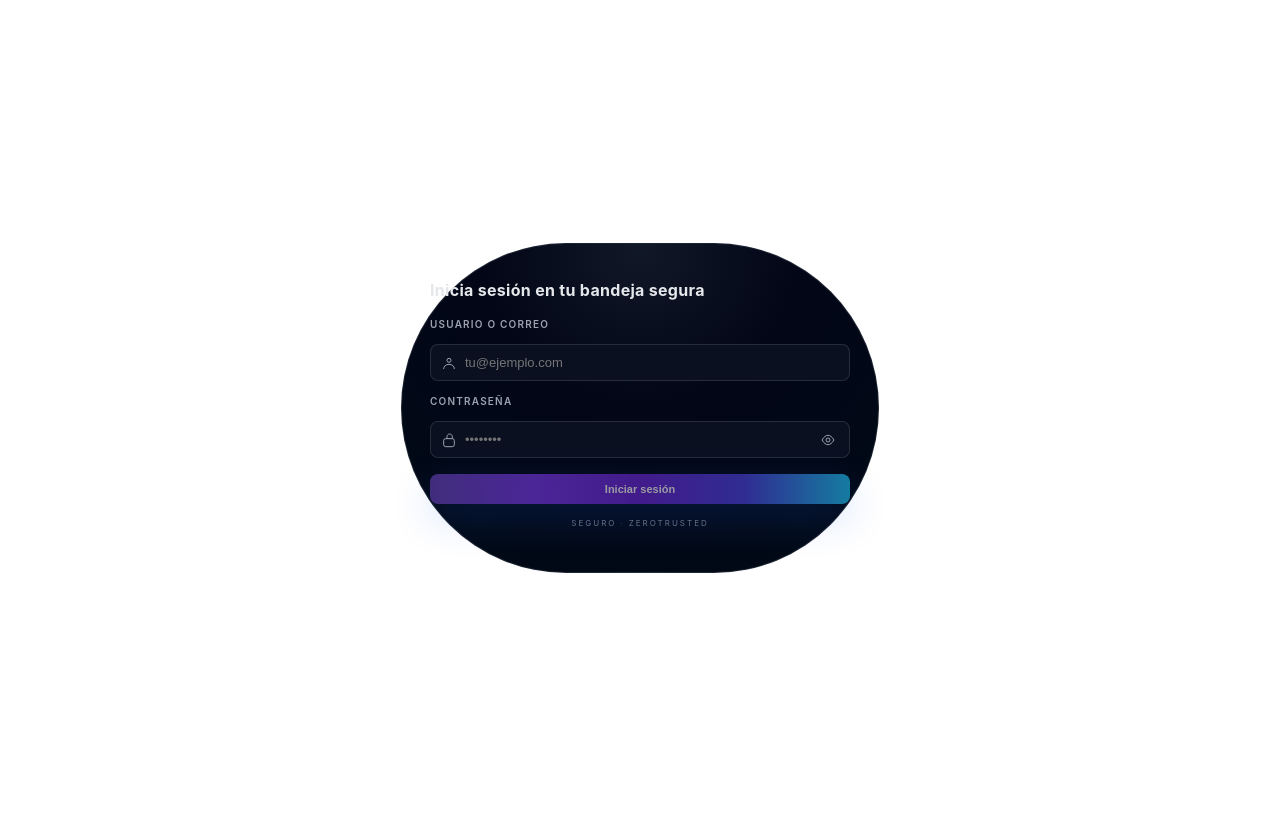
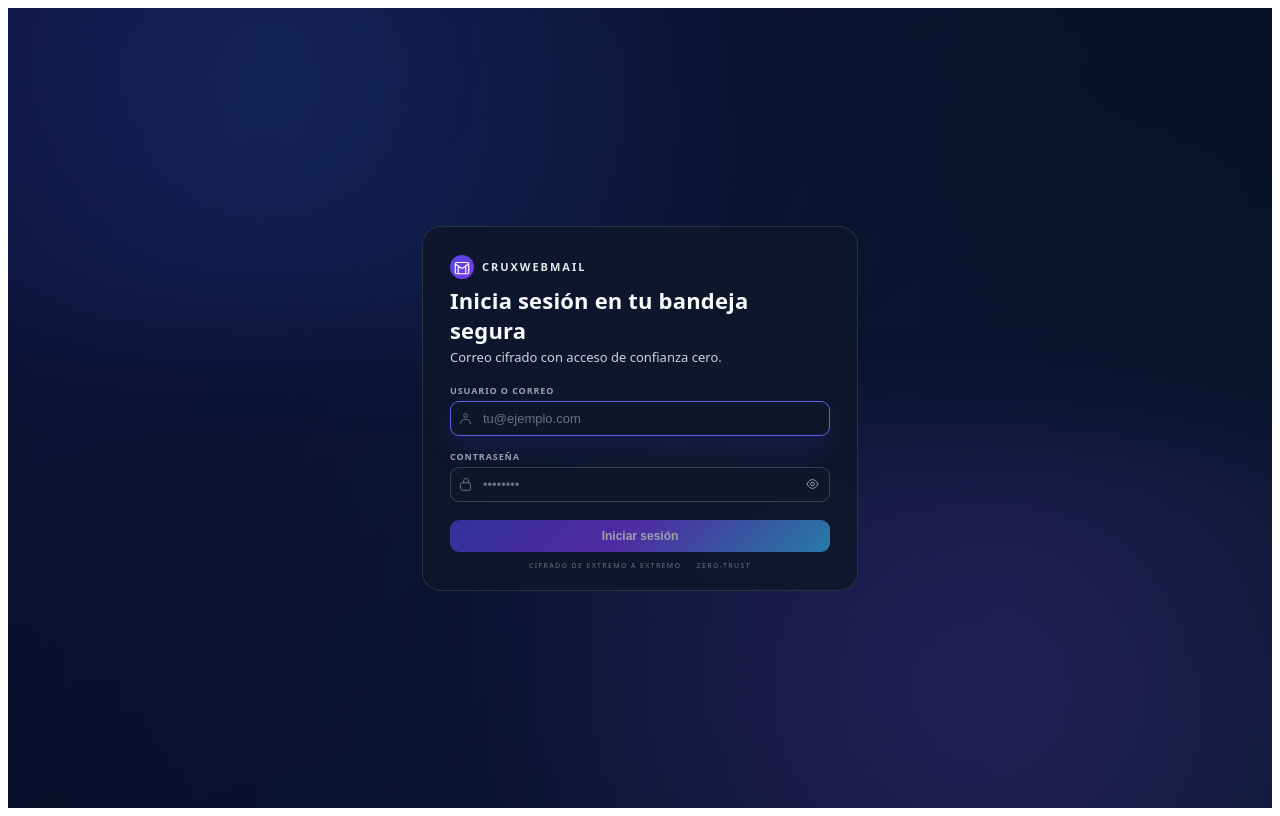
Before and after one commit to UID0xNull/Crux-Webmail, a Next.js app in the folder src/web/: page /login in a window 1280 px wide. Built offline with nearby package versions, Linux system fonts and the light colour scheme.

Commit message:
Update page.tsx

```diff
--- a/src/web/app/login/page.tsx
+++ b/src/web/app/login/page.tsx
@@ -8,7 +8,7 @@ import type { ClientFingerprint } from 'lib/types';
 /* ─── Icons (simple, no external lib) ────────────── */
 function MailIcon() {
   return (
-    <svg width="20" height="20" viewBox="0 0 24 24" fill="none" stroke="currentColor" strokeWidth="1.5">
+    <svg width="18" height="18" viewBox="0 0 24 24" fill="none" stroke="currentColor" strokeWidth="1.6">
       <path strokeLinecap="round" strokeLinejoin="round" d="M3 8L10.89 13.26C11.2187 13.4793 11.6099 13.5886 12 13.5886C12.39 13.5886 12.7812 13.4793 13.11 13.26L21 8M7 10V19C7 20.1046 7.89543 21 9 21H15C16.1046 21 17 20.1046 17 19V10M3 8C3 6.89543 3.89543 6 5 6H19C20.1046 6 21 6.89543 21 8V19C21 20.1046 20.1046 21 19 21H5C3.89543 21 3 20.1046 3 19V8Z" />
     </svg>
   );
@@ -16,7 +16,7 @@ function MailIcon() {
 
 function UserIcon() {
   return (
-    <svg width="16" height="16" viewBox="0 0 24 24" fill="none" stroke="currentColor" strokeWidth="1.5">
+    <svg width="15" height="15" viewBox="0 0 24 24" fill="none" stroke="currentColor" strokeWidth="1.6">
       <circle cx="12" cy="8" r="3" />
       <path d="M4 21C4 17.134 7.13401 14 12 14C16.866 14 20 17.134 20 21" />
     </svg>
@@ -25,7 +25,7 @@ function UserIcon() {
 
 function LockIcon() {
   return (
-    <svg width="16" height="16" viewBox="0 0 24 24" fill="none" stroke="currentColor" strokeWidth="1.5">
+    <svg width="15" height="15" viewBox="0 0 24 24" fill="none" stroke="currentColor" strokeWidth="1.6">
       <rect x="4" y="10" width="16" height="12" rx="3" />
       <path d="M9 10V7C9 4.79086 10.7909 3 13 3C15.2091 3 17 4.79086 17 7V10" />
     </svg>
@@ -34,7 +34,7 @@ function LockIcon() {
 
 function EyeIcon() {
   return (
-    <svg width="16" height="16" viewBox="0 0 24 24" fill="none" stroke="currentColor" strokeWidth="1.5">
+    <svg width="15" height="15" viewBox="0 0 24 24" fill="none" stroke="currentColor" strokeWidth="1.6">
       <path d="M3 12C6 7 9 5 12 5C15 5 18 7 21 12C18 17 15 19 12 19C9 19 6 17 3 12Z" />
       <circle cx="12" cy="12" r="3" />
     </svg>
@@ -43,7 +43,7 @@ function EyeIcon() {
 
 function EyeOffIcon() {
   return (
-    <svg width="16" height="16" viewBox="0 0 24 24" fill="none" stroke="currentColor" strokeWidth="1.5">
+    <svg width="15" height="15" viewBox="0 0 24 24" fill="none" stroke="currentColor" strokeWidth="1.6">
       <path d="M3 3L21 21" />
       <path d="M7 8C6.56173 9.15838 6 11 6 12C6 16.4183 9.58172 19 14 19" />
       <path d="M9 5C8.31581 5.09866 7 5.5 6 6C6 6 7.5 11 12 15C15 17.5 18.5 17.5 21 15" />
@@ -52,24 +52,26 @@ function EyeOffIcon() {
 }
 
 function SpinnerIcon() {
-  return (
-    <span className="spinner">Verificando…</span>
-  );
+  return <span className="login-spinner" />;
 }
 
 /* ─── Suspense fallback ────────────── */
 function LoginFallback() {
   return (
-    <div style={{ display:'flex', alignItems:'center', justifyContent:'center', height:'100vh' }}>
-      <div style={{ textAlign:'center', color:'#9ca3af', fontSize:12, letterSpacing:0.5 }}>
-        <span className="spinner" />
-        <p style={{ marginTop:6, fontWeight:500 }}>Inicializando entorno…</p>
+    <div style={{ minHeight:'100vh', width:'100%', boxSizing:'border-box', display:'flex', alignItems:'center', justifyContent:'center' }}>
+      <style>{`
+        @keyframes spin{to{transform:rotate(360deg)}}
+        .login-fb-spinner{width:18px;height:18px;border-radius:50%;border:2px solid rgba(75,85,99,0.4);border-top-color:#6b46c1;animation:spin 0.9s linear infinite;display:inline-block}
+      `}</style>
+      <div style={{ display:'flex', flexDirection:'column', alignItems:'center', gap:12, color:'#cbd5e1', fontFamily:'system-ui,-apple-system,BlinkMacSystemFont,sans-serif' }}>
+        <span className="login-fb-spinner" />
+        <p style={{ margin:0, fontSize:13, fontWeight:500, letterSpacing:0.3 }}>Inicializando entorno…</p>
       </div>
     </div>
   );
 }
 
-/* ─── Login Form (core logic unchanged) ───────────── */
+/* ─── Login Form (core logic unchanged; UI overhauled) ─── */
 function LoginForm() {
   const router = useRouter();
   const params = useSearchParams();
@@ -81,18 +83,11 @@ function LoginForm() {
   const [password, setPassword] = useState('');
   const [showPassword, setShowPassword] = useState(false);
   const [localError, setLocalError] = useState<string | null>(null);
-  const [touched, setTouched] = useState<{ username: boolean; password: boolean }>({
-    username: false,
-    password: false,
-  });
-  const [mounted, setMounted] = useState(false);
   const inputRef = useRef<HTMLInputElement>(null);
 
-  /* Hydrate + fingerprint */
+  /* Hydrate + fingerprint (unchanged) */
   useEffect(() => {
-    (async () => {
-      await hydrateAuth();
-    })();
+    (async () => { await hydrateAuth(); })();
 
     const fp: ClientFingerprint = {
       browser: navigator.userAgent.split(' ')[0],
@@ -104,18 +99,17 @@ function LoginForm() {
     };
     useAuthStore.getState().updateFingerprint(fp);
 
-    setMounted(true);
-    setTimeout(() => inputRef.current?.focus(), 300);
+    setTimeout(() => inputRef.current?.focus(), 350);
   }, []);
 
-  /* Redirect if authenticated */
+  /* Redirect if authenticated (unchanged) */
   useEffect(() => {
-    if (isAuthenticated && mounted) {
+    if (isAuthenticated) {
       router.replace(redirectParam || '/dashboard/inbox');
     }
-  }, [isAuthenticated, router, mounted, redirectParam]);
+  }, [isAuthenticated, router, redirectParam]);
 
-  /* Sync error */
+  /* Sync error (unchanged) */
   useEffect(() => {
     if (error) setLocalError(error);
   }, [error]);
@@ -124,7 +118,6 @@ function LoginForm() {
     async (e: React.FormEvent) => {
       e.preventDefault();
       setLocalError(null);
-      setTouched({ username: true, password: true });
 
       if (!username.trim() || !password.trim()) {
         setLocalError('Completa todos los campos para continuar.');
@@ -158,226 +151,343 @@ function LoginForm() {
     [handleSubmit]
   );
 
-  // Subtle entrance animation style
-  const containerStyle = mounted
-    ? { opacity: 1, transform: 'translateY(0)' }
-    : { opacity: 0, transform: 'translateY(8px)' };
-
   return (
-    <div
-      style={{
-        minHeight: '100vh',
-        width: '100%',
-        boxSizing: 'border-box',
-        display: 'flex',
-        alignItems: 'center',
-        justifyContent: 'center',
-        padding: '32px 16px',
-      }}
-    >
+    <div className="login-root">
+      {/* Global styles for login page only */}
       <style>{`
         .login-root *,
         .login-root *::before,
         .login-root *::after {
           box-sizing: border-box;
+          margin: 0;
+          padding: 0;
         }
 
         @keyframes fade-up-in {
-          from { opacity:0; transform:translateY(14px); }
-          to   { opacity:1; transform:translateY(0); }
+          from { opacity: 0; transform: translateY(14px); }
+          to   { opacity: 1; transform: translateY(0); }
+        }
+        @keyframes spin {
+          to { transform: rotate(360deg); }
         }
 
-        .spinner {
-          display:inline-block;
-          width:16px; height:16px; border-radius:50%;
-          border:2px solid rgba(75,85,99,0.35);
-          borderTop-color:#6b46c1;
+        /* Main layout */
+        .login-root {
+          min-height: 100vh;
+          width: 100%;
+          display: flex;
+          align-items: center;
+          justify-content: center;
+          background-color: #020817;
+          color: #e5e7eb;
+          font-family: system-ui, -apple-system, BlinkMacSystemFont, "SF Pro Text", sans-serif;
+          position: relative;
+          overflow: hidden;
+        }
+
+        /* Background ambient gradients */
+        .login-bg {
+          position: absolute;
+          inset: 0;
+          pointer-events: none;
+          z-index: 0;
+        }
+        .login-bg-orb1 {
+          position: absolute;
+          top: -24%; left: -15%;
+          width: 70vw; height: 65vh;
+          background: radial-gradient(circle at center, rgba(37,99,235,0.22), transparent);
+          filter: blur(50px);
+        }
+        .login-bg-orb2 {
+          position: absolute;
+          bottom: -18%; right: -15%;
+          width: 75vw; height: 65vh;
+          background: radial-gradient(circle at center, rgba(147,51,234,0.24), transparent);
+          filter: blur(52px);
+        }
+        .login-bg-soft {
+          position: absolute;
+          inset: 0;
+          background:
+            radial-gradient(circle at top left, rgba(79,70,229,0.16), transparent)
+              top left no-repeat,
+            radial-gradient(circle at bottom right, rgba(56,189,248,0.09), transparent)
+              bottom right no-repeat;
+        }
+
+        /* Card */
+        .login-card {
+          position: relative;
+          z-index: 1;
+          width: 100%;
+          max-width: 436px;
+          padding: 28px 27px 20px;
+          border-radius: 19px;
+          background-color: rgba(15,23,42,0.9);
+          backdrop-filter: blur(26px) saturate(150%);
+          -webkit-backdrop-filter: blur(26px) saturate(150%);
+          border: solid 1px rgba(75,85,99,0.45);
+          box-shadow:
+            0 30px 90px rgba(0,0,0,1),
+            0 0 60px radial-gradient(circle at top left, rgba(79,70,229,0.3), transparent);
+          animation: fade-up-in 0.6s ease-out;
+        }
+
+        /* Header */
+        .login-header {
+          display: flex;
+          align-items: center;
+          gap: 8px;
+          margin-bottom: 2px;
+        }
+        .login-logo-mark {
+          width: 24px; height: 24px;
+          border-radius: 999px;
+          display: inline-flex;
+          align-items: center;
+          justify-content: center;
+          background: linear-gradient(135deg,#4f46e5,#7c3aed);
+          color: #ffffff;
+        }
+        .login-brand {
+          font-size: 11px;
+          font-weight: 600;
+          letter-spacing: 0.18em;
+          text-transform: uppercase;
+          color: #e5e7eb;
+        }
+        .login-title {
+          margin-top: 6px;
+          font-size: 22px;
+          font-weight: 700;
+          letter-spacing: 0.18px;
+          color: #f9fafb;
+        }
+        .login-subtitle {
+          margin-top: 3px;
+          font-size: 13px;
+          color: #cbd5e1;
+        }
+
+        /* Form */
+        .login-form {
+          margin-top: 18px;
+          display: flex;
+          flex-direction: column;
+          gap: 14px;
+        }
+
+        /* Fields */
+        .login-field-label {
+          display: block;
+          font-size: 9px;
+          font-weight: 600;
+          text-transform: uppercase;
+          letter-spacing: 0.1em;
+          color: #9ca3af;
+          margin-bottom: 4px;
+        }
+
+        .login-input-wrap { position: relative; }
+
+        .login-input {
+          width: 100%;
+          padding: 9px 10px 9px 32px;
+          font-size: 13px;
+          color: #e5e7eb;
+          background-color: rgba(15,23,42,0.96);
+          border-radius: 9px;
+          border: solid 1px rgba(75,85,99,0.7);
+          outline: none;
+          transition: all 0.2s ease-out;
+        }
+        .login-input::placeholder { color: #6b7280; font-size: 13px; }
+
+        .login-input:focus {
+          border-color: rgba(99,102,241,0.95);
+          box-shadow: 0 10px 30px rgba(79,70,229,0.16);
+        }
+
+        .login-input-icon {
+          position: absolute;
+          left: 8px; top: 50%; transform: translateY(-50%);
+          color: #6b7280;
+          pointer-events: none;
+          display: inline-flex;
+        }
+
+        .login-eye-btn {
+          position: absolute; right: 7px; top: 50%; transform: translateY(-50%);
+          padding: 3px;
+          background: none; border: none; color: #9ca3af; cursor: pointer;
+          display: inline-flex; align-items: center; justify-content: center;
+          outline: none;
+        }
+
+        /* Error */
+        .login-error {
+          margin-top: -6px;
+          padding: 7px 8px;
+          font-size: 10px;
+          color: #fecaca;
+          background-color: rgba(239,68,68,0.14);
+          border-radius: 8px;
+          display: flex; gap: 6px; align-items: center;
+        }
+
+        /* Button */
+        .login-btn {
+          margin-top: 4px;
+          width: 100%;
+          padding: 9px 12px;
+          font-size: 12px;
+          font-weight: 600;
+          color: #ffffff;
+          border: none;
+          border-radius: 9px;
+          cursor: pointer;
+          position: relative;
+          overflow: hidden;
+          background: linear-gradient(135deg,#4f46e5 0%,#7c3aed 45%,#38bdf8 100%);
+          box-shadow: 0 12px 38px rgba(79,70,229,0.34);
+          transition: transform 0.06s ease-out, box-shadow 0.15s ease-out;
+        }
+
+        .login-btn:hover {
+          transform: translateY(-1px);
+          box-shadow: 0 18px 48px rgba(79,70,229,0.44);
+        }
+
+        .login-btn:active {
+          transform: scale(0.985);
+        }
+
+        .login-btn:disabled {
+          opacity: 0.6; cursor: not-allowed; transform: none; box-shadow: none;
+        }
+
+        /* Spinner */
+        .login-spinner {
+          display: inline-block;
+          width: 13px; height: 13px;
+          border-radius: 50%;
+          border: 2px solid rgba(148,163,253,0.2);
+          border-top-color: #e5e7eb;
           animation: spin 0.9s linear infinite;
         }
 
-        @keyframes spin { to{transform:rotate(360deg)} }
+        /* Footer */
+        .login-footer {
+          margin-top: 9px;
+          display: flex; align-items: center; justify-content: center; gap: 6px;
+          font-size: 7px; letter-spacing: 1.35px; text-transform: uppercase;
+          color: #6b7280;
+        }
 
       `}</style>
 
-      <div
-        className="login-root"
-        style={{
-          width:'100%',
-          maxWidth:'420px',
-          fontFamily: '-apple-system, BlinkMacSystemFont, "SF Pro", system-ui, -system-ui, sans-serif',
-          color:'#e5e7eb',
-          background: 'radial-gradient(circle at top, #111827 0, #020617 40%, #010a15)',
-          borderRadius: '999px',
-          padding:'36px 28px',
-          border:'1px solid rgba(75,85,99,0.35)',
-          boxShadow:
-            '0 40px 100px rgba(0,0,0,0.9), ' +
-            '0 0 60px radial-gradient(circle at top left, rgba(79,70,229,0.35), transparent)',
-          animation: 'fade-up-in 0.6s ease-out',
-        }}
-      >
-        {/* Header */}
-        <div style={{ marginBottom:18 }}>
-          <h1
-            style={{
-              fontSize:16,
-              fontWeight:700,
-              letterSpacing:0.3,
-              color:'#e5e7eb',
-              margin:0,
-            }}
-          >
-            Inicia sesión en tu bandeja segura
-          </h1>
+      {/* Background */}
+      <div className="login-bg">
+        <div className="login-bg-orb1" />
+        <div className="login-bg-orb2" />
+        <div className="login-bg-soft" />
       </div>
 
-        <form onSubmit={handleSubmit} onKeyDown={handleKeyDown} noValidate style={{ display:'flex', flexDirection:'column', gap:14 }}>
-          {/* Username */}
-          <label style={{ fontSize:10, textTransform:'uppercase', letterSpacing:1.2, color:'#9ca3af', fontWeight:600 }}>
+      {/* Card */}
+      <div className="login-card">
+        {/* Brand header */}
+        <div className="login-header">
+          <div className="login-logo-mark">
+            <MailIcon />
+          </div>
+          <span className="login-brand">CruxWebmail</span>
+        </div>
+
+        <h1 className="login-title">Inicia sesión en tu bandeja segura</h1>
+        <p className="login-subtitle">Correo cifrado con acceso de confianza cero.</p>
+
+        {/* Form */}
+        <form onSubmit={handleSubmit} onKeyDown={handleKeyDown} noValidate className="login-form">
+          {/* Username / Email */}
+          <div>
+            <label className="login-field-label" htmlFor="login-user">
               Usuario o correo
             </label>
-          <div style={{ position:'relative' }}>
-            <span style={{ position:'absolute', left:11, top:'50%', transform:'translateY(-50%)', display:'inline-flex', color:'#9ca3af' }}>
+            <div className="login-input-wrap">
+              <span className="login-input-icon">
                 <UserIcon />
               </span>
-
               <input
                 ref={inputRef}
+                id="login-user"
                 type="text"
                 autoComplete="username"
                 value={username}
                 onChange={(e) => setUsername(e.target.value)}
-              onBlur={() => setTouched((t) => ({ ...t, username: true }))}
                 placeholder="tu@ejemplo.com"
                 disabled={isLoading}
-              style={{
-                width:'100%',
-                padding:'10px 12px 10px 34px',
-                fontSize:13,
-                fontWeight:500,
-                background:'#0b1020',
-                color:'#e5e7eb',
-                border: (touched.username && !username)
-                  ? '1px solid rgba(239,68,68,0.7)'
-                  : '1px solid rgba(75,85,99,0.4)',
-                borderRadius: 8,
-                outline:'none',
-              }}
+                className="login-input"
               />
+            </div>
           </div>
 
           {/* Password */}
-          <label style={{ fontSize:10, textTransform:'uppercase', letterSpacing:1.2, color:'#9ca3af', fontWeight:600 }}>
+          <div>
+            <label className="login-field-label" htmlFor="login-pass">
               Contraseña
             </label>
-          <div style={{ position:'relative' }}>
-            <span style={{ position:'absolute', left:11, top:'50%', transform:'translateY(-50%)', display:'inline-flex', color:'#9ca3af' }}>
+            <div className="login-input-wrap">
+              <span className="login-input-icon">
                 <LockIcon />
               </span>
-
               <input
+                id="login-pass"
                 type={showPassword ? 'text' : 'password'}
                 autoComplete="current-password"
                 value={password}
                 onChange={(e) => setPassword(e.target.value)}
-              onBlur={() => setTouched((t) => ({ ...t, password: true }))}
                 placeholder="••••••••"
                 disabled={isLoading}
-              style={{
-                width:'100%',
-                padding:'10px 36px 10px 34px',
-                fontSize:13,
-                fontWeight:500,
-                background:'#0b1020',
-                color:'#e5e7eb',
-                border: (touched.password && !password)
-                  ? '1px solid rgba(239,68,68,0.7)'
-                  : '1px solid rgba(75,85,99,0.4)',
-                borderRadius: 8,
-                outline:'none',
-              }}
+                className="login-input"
               />
-
               <button
                 type="button"
                 onClick={() => setShowPassword(!showPassword)}
                 tabIndex={-1}
                 aria-label={showPassword ? 'Ocultar contraseña' : 'Mostrar contraseña'}
-              style={{
-                position:'absolute',
-                right:10, top:'50%', transform:'translateY(-50%)',
-                background:'none', border:'none', color:'#9ca3af',
-                cursor:'pointer', padding:4, display:'inline-flex',
-              }}
+                className="login-eye-btn"
               >
                 {showPassword ? <EyeOffIcon /> : <EyeIcon />}
               </button>
             </div>
+          </div>
 
           {/* Error */}
           {localError && (
-            <div
-              style={{
-                marginTop:-6,
-                padding:'7px 9px',
-                fontSize:10,
-                color:'#fca5a5',
-                background:'rgba(239,68,68,0.18)',
-                borderRadius:6,
-                display:'flex', gap:4, alignItems:'center',
-              }}
-            >
-              <span style={{ fontSize:11 }}>!</span>
-              {localError}
+            <div className="login-error">
+              <span style={{ fontSize: 9 }}>!</span>{localError}
             </div>
           )}
 
           {/* Submit */}
-          <button
-            type="submit"
-            disabled={isLoading || !username.trim() || !password.trim()}
-            style={{
-              marginTop:2,
-              width:'100%',
-              padding:'9px 12px',
-              fontSize:11,
-              fontWeight:600,
-              color:'#ffffff',
-              border:'none',
-              borderRadius:8,
-              cursor: (isLoading || !username.trim() || !password.trim()) ? 'not-allowed' : 'pointer',
-              background:
-                'linear-gradient(90deg,' +
-                  '#6b46c1 0%, #7c3aed 25%, #6d28d9 50%, #4f46e5 75%, #22c9fd 100%)',
-              boxShadow: '0 14px 40px rgba(37,99,235,0.35)',
-              opacity: (isLoading || !username.trim() || !password.trim()) ? 0.6 : 1,
-            }}
-          >
+          <button type="submit" disabled={isLoading || !username.trim() || !password.trim()} className="login-btn">
             {isLoading ? <SpinnerIcon /> : 'Iniciar sesión'}
           </button>
         </form>
 
-        {/* Subtle security footer */}
-        <p
-          style={{
-            marginTop:14,
-            fontSize:8,
-            letterSpacing:2,
-            textTransform:'uppercase',
-            color:'#6b7280',
-            display:'flex', alignItems:'center', justifyContent:'center', gap:4,
-          }}
-        >
-          <span>Seguro</span>
-          <span style={{ opacity:0.5 }}>·</span>
-          <span>Zerotrusted</span>
-        </p>
+        {/* Footer trustline */}
+        <div className="login-footer">
+          <span>Cifrado de extremo a extremo</span>
+          <span style={{ opacity: 0.4 }}>·</span>
+          <span>Zero-trust</span>
+        </div>
       </div>
     </div>
   );
 }
 
-/* ─── Page wrapper with Suspense ──────────────── */
+/* ─── Page wrapper with Suspense (unchanged) ───────────── */
 export default function LoginPage() {
   return (
     <Suspense fallback={<LoginFallback />}>
```
Lines whose indentation alone changed are shown as unchanged.
